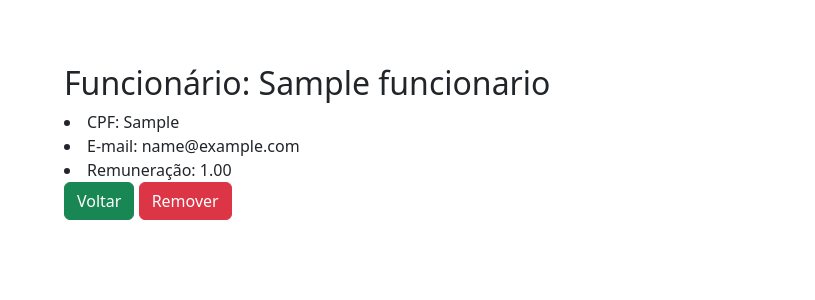
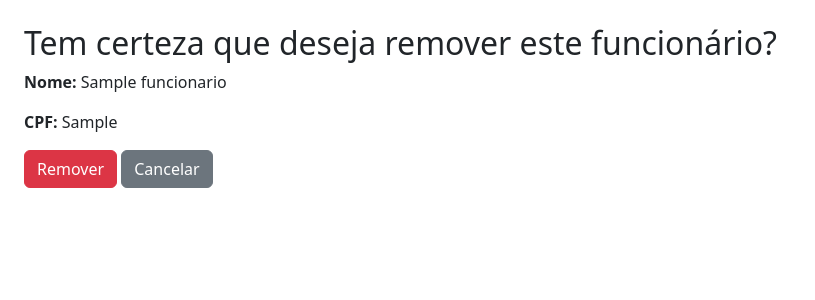
Before and after one commit to RodriSimon/HxH, a Django app: page /app/remover_funcionario/1 in a window 1280 px wide. Shown: the top 300 px of the page, without its empty margins (0-815 px from the left). Run offline with Django 5.2, Linux system fonts and the light colour scheme; tables that the repository leaves empty hold one stand-in row (values such as "Sample post"); some libraries are stand-ins or nearby versions.

Commit message:
Versão final CRUD

```diff
--- /dev/null
+++ b/app/templates/app/confirmar_delete.html
@@ -0,0 +1,25 @@
+<!DOCTYPE html>
+{% load django_bootstrap5 %}
+<html lang="pt-br">
+
+<head>
+    <meta charset="UTF-8">
+    <title>Remover Funcionário</title>
+    {% bootstrap_css %}
+</head>
+
+<body class="p-4">
+
+    <h2>Tem certeza que deseja remover este funcionário?</h2>
+
+    <p><strong>Nome:</strong> {{ object.nome }}</p>
+    <p><strong>CPF:</strong> {{ object.cpf }}</p>
+
+    <form method="post">
+        {% csrf_token %}
+        <button type="submit" class="btn btn-danger">Remover</button>
+        <a href="javascript:history.back()" class="btn btn-secondary">Cancelar</a>
+    </form>
+
+</body>
+</html>
--- a/app/templates/lista_funcionarios.html
+++ b/app/templates/lista_funcionarios.html
@@ -7,7 +7,7 @@
     <title>Listagem de Funcionários</title>
     <style type="text/css">
         html {
-            margin: 2%;
+            margin: 5%;
 }
 </style>
     {% bootstrap_css %}
@@ -41,5 +41,3 @@
 
     <a href="{% url 'form_funcionario' %}" class="btn btn-primary">Cadastrar um novo funcionário</a>
 </body>
-
-</html>
--- a/app/templates/remover_funcionario.html
+++ b/app/templates/remover_funcionario.html
@@ -17,7 +17,7 @@
 </head>
 
 <body>
-    <h2> Funcionário: {{ funcionario.nome }} </h2>
+    <h2>Funcionário: {{ funcionario.nome }}</h2>
     <li>CPF: {{ funcionario.cpf }}</li>
     <li>E-mail: {{ funcionario.email }}</li>
     <li>Remuneração: {{ funcionario.remuneracao }}</li>
@@ -25,10 +25,6 @@
     <form method="post">
         {% csrf_token %}
         <button type="button" class="btn btn-success" onClick="history.go(-1)"> Voltar </button>
-        <a href="{% url 'remover_funcionario' pk=funcionario.id %}" class="btn btn-danger">
-    Remover
-</a>
-
     </form>
 </body>
 
--- a/app/views.py
+++ b/app/views.py
@@ -35,3 +35,8 @@ class FuncionarioDeleteView(DeleteView):
     model = Funcionario
     template_name = "remover_funcionario.html"
     success_url = reverse_lazy("lista_funcionarios")
+
+class FuncionarioDeleteView(DeleteView):
+    model = Funcionario
+    template_name = "app/confirmar_delete.html"
+    success_url = reverse_lazy("lista_funcionarios")
```
Also changed, not shown: app/templates/lista_funcionario.html (+5 -3 lines).
